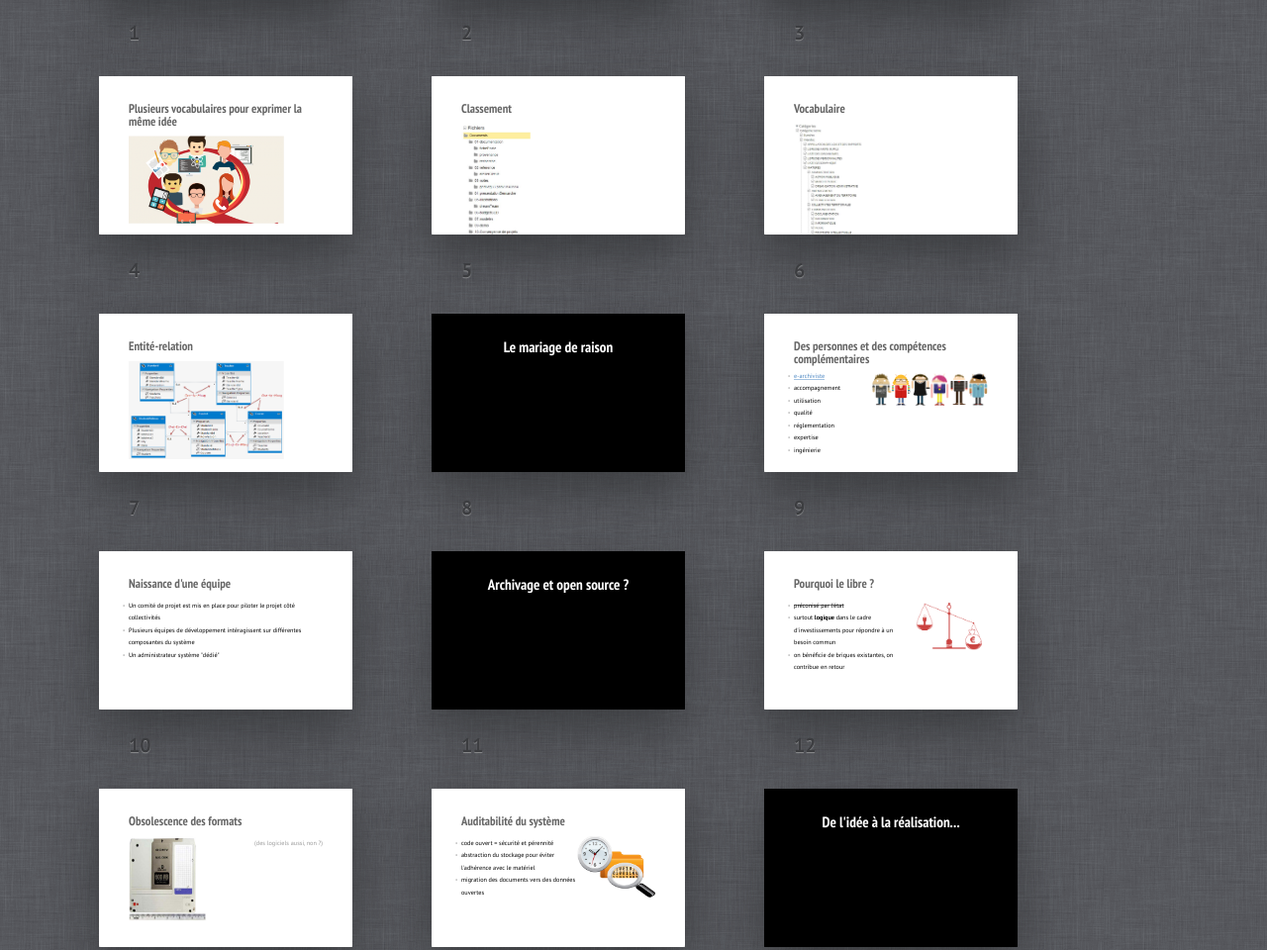
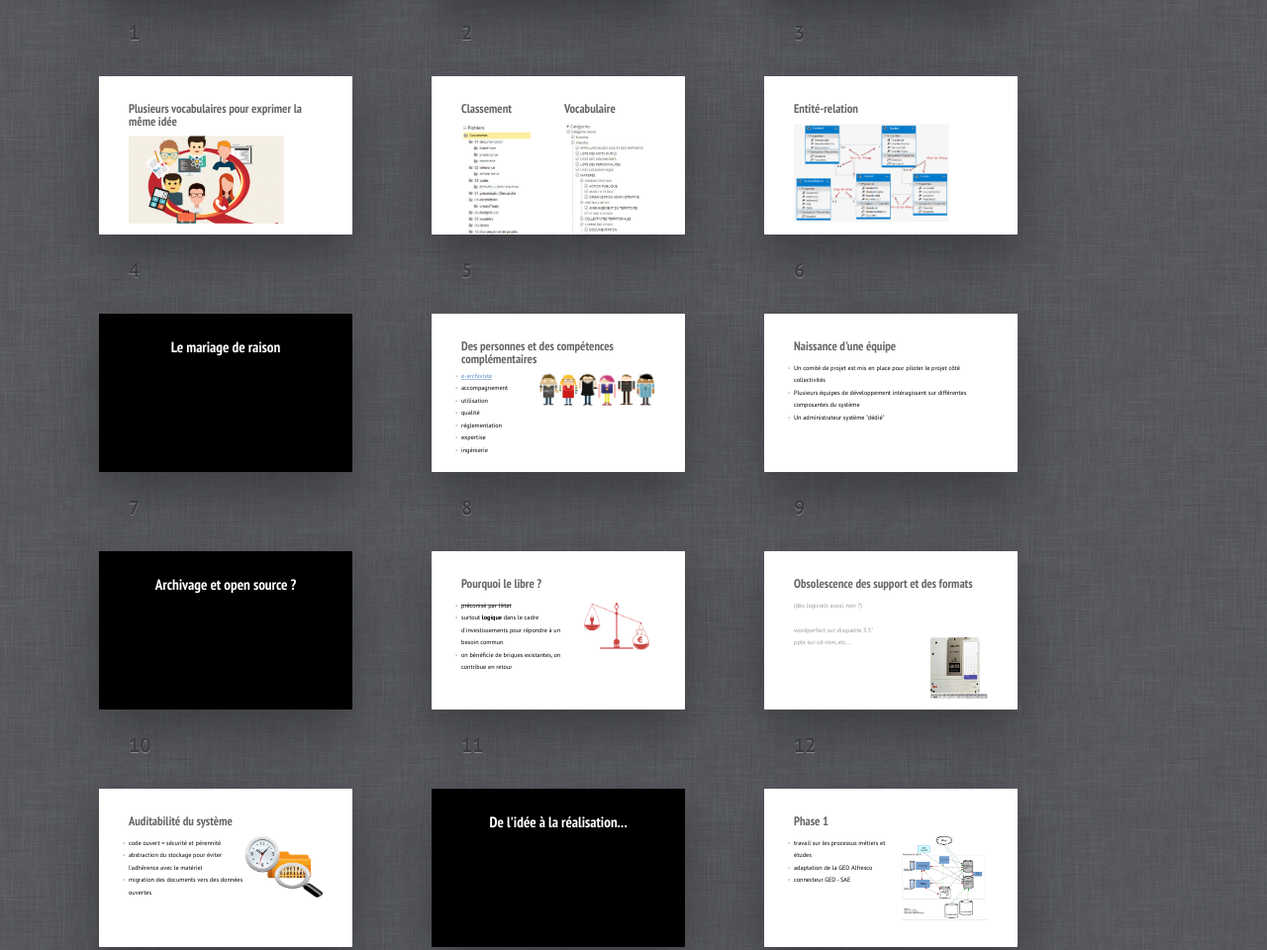
Before and after one commit to akakeronos/prezOSS, a plain HTML site: page index.html in a window 1280 px wide. Shown: the part 443-1403 px from the top of the page at 99% size. Drawn offline with Linux system fonts and the light colour scheme.

Commit message:
last commit du jour

```diff
--- a/index.html
+++ b/index.html
@@ -96,18 +96,14 @@ ul.exemple li{
 
 	<section class="slide">
 	  <div>
-		<h2>Classement</h2>
+		<div style="width : 50%; float: left;"><h2>Classement</h2>
 		<img src="pictures/PlanClassement.jpg"/>
+		</div>
+		<div style="width=50%; float : right;"><h2>Vocabulaire</h2>
+		<img src="pictures/Thesaurus.jpg">
+	  </div>
 	  </div>
 	</section>
-
-	<section class="slide">
-	  <div>
-	    <h2>Vocabulaire</h2>
-	    <img src="pictures/Thesaurus.jpg" style="text-align: center; width: 40%;"/>
-	  </div>
-	</section>
-
 	<section class="slide">
 		<div>
 			<h2>Entité-relation</h2>
@@ -173,9 +169,11 @@ ul.exemple li{
 
 	<section class="slide">
 	<div>
-		<h2>Obsolescence des formats </h2>
-		<img src="pictures/525inchOptical_0.jpeg" alt="" style="width:40%;"/>
-		<p class="note" style="float: right;">(des logiciels aussi, non ?)</p>
+		<h2>Obsolescence des support et des formats</h2>
+		<p class="note">(des logiciels aussi, non ?)</p>
+		<p class="note">wordperfect sur disquette 3.5"<br>pptx sur cd-rom, etc...
+		<img src="pictures/525inchOptical_0.jpeg" alt="" style="width:30%; float : right;"/>
+		</p>
 	</div>
 	</section>
 
```
